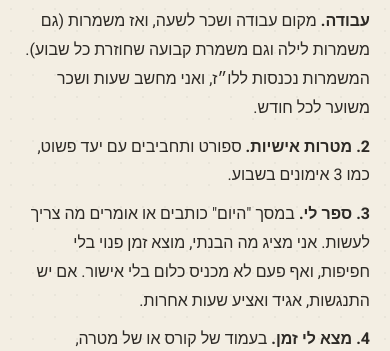
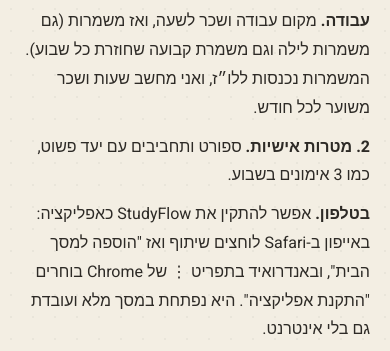
Before and after one commit to Benz68/StudyFlow, a website with bundled scripts: page index.html in a window 390 px wide. Both pictures are taken after a click on the button 84 px from the left and 32 px from the top of the page. Shown: the part 178-529 px from the top of the page. Built offline with nearby package versions, Linux system fonts and the light colour scheme.

Commit message:
Install on the phone: a one-time card on today, phone touch polish, help text

```diff
--- a/src/studyflow/app.css
+++ b/src/studyflow/app.css
@@ -422,3 +422,14 @@ dialog#sheet::backdrop{background:var(--bg)}
 .ask-chips small{font-size:12px;color:var(--muted)}
 .review-blocked{color:#a8452f}
 @media(max-width:650px){.ask-chips{gap:6px}.ask-chip{padding:8px 13px;font-size:14px}}
+
+/* On a phone: feels like an installed app */
+html{-webkit-text-size-adjust:100%;overscroll-behavior-y:none}
+.bottom-nav,.brand,.btn,button{-webkit-user-select:none;user-select:none;-webkit-touch-callout:none}
+.field-help a{display:inline-block;padding:10px 0}
+@media(max-width:760px){.bottom-nav{background:color-mix(in srgb,var(--bg) 88%,transparent)}}
+@media(display-mode:standalone){body{-webkit-user-select:none;user-select:none}input,textarea,[contenteditable]{-webkit-user-select:text;user-select:text}}
+.install-card{display:flex;align-items:center;gap:14px;margin:0 0 18px;padding:14px 16px;border-radius:18px;background:var(--card);box-shadow:0 0 0 1px var(--line),0 12px 24px -20px #00000066}
+.install-card img{border-radius:12px;flex:none}
+.install-card>div{display:flex;flex-direction:column;align-items:flex-start;gap:6px;flex:1;min-width:0;font-size:14px;line-height:1.5;color:var(--muted)}
+.install-card>div>b{font-size:15px;color:var(--ink)}
--- a/src/studyflow/app.mjs
+++ b/src/studyflow/app.mjs
@@ -1,7 +1,7 @@
 import {semesterFields, updateSemester} from './timetable.mjs';
 // The app: one state object saved in this browser, screens chosen by the address (#today, #course/ID…),
 // and every change made through mutate() so it is validated, saved and can be undone.
-import {esc, uid, localDate, addDays, toMin, toClock, weekStart, validDate, dayLabel, dateLabel, PALETTE} from './util.mjs';
+import {esc, uid, localDate, addDays, toMin, toClock, weekStart, validDate, dayLabel, dateLabel, PALETTE, icon} from './util.mjs';
 import {loadState, saveState, validateState, migrateV1, demoState} from './store.mjs';
 import {shell, sheetTop, today, studies, coursePage, goals, goalPage, calendar, work, jobPage, openQuestions} from './screens.mjs';
 import {classForm, icsPreview, courseForm, topicsForm, goalForm, logForm, moveForm, settingsForm, helpContent, jobForm, shiftForm, weekShiftsForm, payCard} from './dialogs.mjs';
@@ -32,7 +32,7 @@ function render() {
   const screens = {today: () => today(state, ui), studies: () => studies(state), course: () => coursePage(state, id, ui),
     goals: () => goals(state), goal: () => goalPage(state, id, ui), calendar: () => calendar(state, ui),
     work: () => work(state, ui), job: () => jobPage(state, id, ui)};
-  main.innerHTML = noticeBanner() + (screens[name] || screens.today)();
+  main.innerHTML = noticeBanner() + (name === 'today' ? installBanner() : '') + (screens[name] || screens.today)();
   const tab = {course: 'studies', goal: 'goals', job: 'work'}[name] || name;
   document.querySelectorAll('[data-route]').forEach(b => { const on = b.dataset.route === tab; b.classList.toggle('active', on); on ? b.setAttribute('aria-current', 'page') : b.removeAttribute('aria-current'); });
   if (focusKey) main.querySelector(focusKey)?.focus({preventScroll: true});
@@ -70,6 +70,22 @@ const lastTimes = jobId => {
   const last = [...state.shifts].filter(s => s.jobId === jobId).sort((a, b) => b.date.localeCompare(a.date))[0];
   return last ? {start: last.start, end: last.end} : {start: '16:00', end: '22:00'};
 };
+
+// On a phone browser, before it is installed, the today screen offers once to put the app on the home screen.
+let installEvent = null;
+window.addEventListener('beforeinstallprompt', event => { event.preventDefault(); installEvent = event; if (route().name === 'today') render(); });
+window.addEventListener('appinstalled', () => { installEvent = null; render(); });
+const installed = () => matchMedia('(display-mode: standalone)').matches || navigator.standalone === true;
+const onPhone = () => matchMedia('(max-width: 760px)').matches && matchMedia('(pointer: coarse)').matches;
+function installBanner() {
+  let hidden = false;
+  try { hidden = localStorage.getItem('studyflow.install.hidden') === '1'; } catch { /* show it */ }
+  if (hidden || installed() || !onPhone()) return '';
+  const how = installEvent ? '<button class="primary small" data-action="install">להתקין</button>'
+    : /iPhone|iPad|iPod/.test(navigator.userAgent) ? '<span>ב-Safari לוחצים <b>שיתוף</b> ואז <b>"הוספה למסך הבית"</b>.</span>'
+    : '<span>בתפריט ⋮ של הדפדפן: <b>"התקנת אפליקציה"</b> או <b>"הוספה למסך הבית"</b>.</span>';
+  return `<section class="install-card"><img src="src/studyflow/brand/app-icon-192.png" alt="" width="52" height="52"><div><b>StudyFlow כאפליקציה בטלפון</b>${how}</div><button class="icon-button" data-action="hide-install" aria-label="לא עכשיו">${icon('close')}</button></section>`;
+}
 
 function noticeBanner() {
   const text = {
@@ -261,6 +277,8 @@ document.addEventListener('click', event => {
     'move-to': () => { const o = ui.pending.options[Number(t.dataset.n)], itemId = ui.pending.move; close(); mutate(() => Object.assign(state.items.find(i => i.id === itemId), {date: o.date, start: o.start, end: o.end, done: false}), `הוזז ל־${o.start}.`); },
     'demo': () => { saved = clone(state); state = demoState(); ui.demo = true; render(); },
     'exit-demo': () => { state = saved || state; saved = null; ui.demo = false; undoState = null; render(); },
+    'install': async () => { const e = installEvent; if (!e) return; e.prompt(); await e.userChoice.catch(() => null); installEvent = null; render(); },
+    'hide-install': () => { try { localStorage.setItem('studyflow.install.hidden', '1'); } catch { /* fine */ } render(); },
     'help': () => open(helpContent()),
     'settings': () => open(settingsForm(state.prefs)),
     'export': () => {
--- a/src/studyflow/dialogs.mjs
+++ b/src/studyflow/dialogs.mjs
@@ -195,6 +195,7 @@ export function helpContent() {
     <p><b>1. לימודים.</b> מכניסים את מערכת השעות פעם אחת, מקובץ יומן או ידנית. לכל קורס יש עמוד עם סילבוס, נושאים, מבחנים והתקדמות.</p>
     <p><b>עבודה.</b> מקום עבודה ושכר לשעה, ואז משמרות (גם משמרות לילה וגם משמרת קבועה שחוזרת כל שבוע). המשמרות נכנסות ללו״ז, ואני מחשב שעות ושכר משוער לכל חודש.</p>
     <p><b>2. מטרות אישיות.</b> ספורט ותחביבים עם יעד פשוט, כמו 3 אימונים בשבוע.</p>
+    <p><b>בטלפון.</b> אפשר להתקין את StudyFlow כאפליקציה: באייפון ב-Safari לוחצים שיתוף ואז "הוספה למסך הבית", ובאנדרואיד בתפריט ⋮ של Chrome בוחרים "התקנת אפליקציה". היא נפתחת במסך מלא ועובדת גם בלי אינטרנט.</p>
     <p><b>3. ספר לי.</b> במסך "היום" כותבים או אומרים מה צריך לעשות. אני מציג מה הבנתי, מוצא זמן פנוי בלי חפיפות, ואף פעם לא מכניס כלום בלי אישור. אם יש התנגשות, אגיד ואציע שעות אחרות.</p>
     <p><b>4. מצא לי זמן.</b> בעמוד של קורס או של מטרה, הכפתור מציע זמנים פנויים בשבוע הקרוב.</p>
     <p class="muted">אין כאן בינה מלאכותית ואין שרת. הכול נשמר במכשיר שלך. הזיהוי הקולי, אם משתמשים בו, נעשה על ידי הדפדפן.</p>
```
